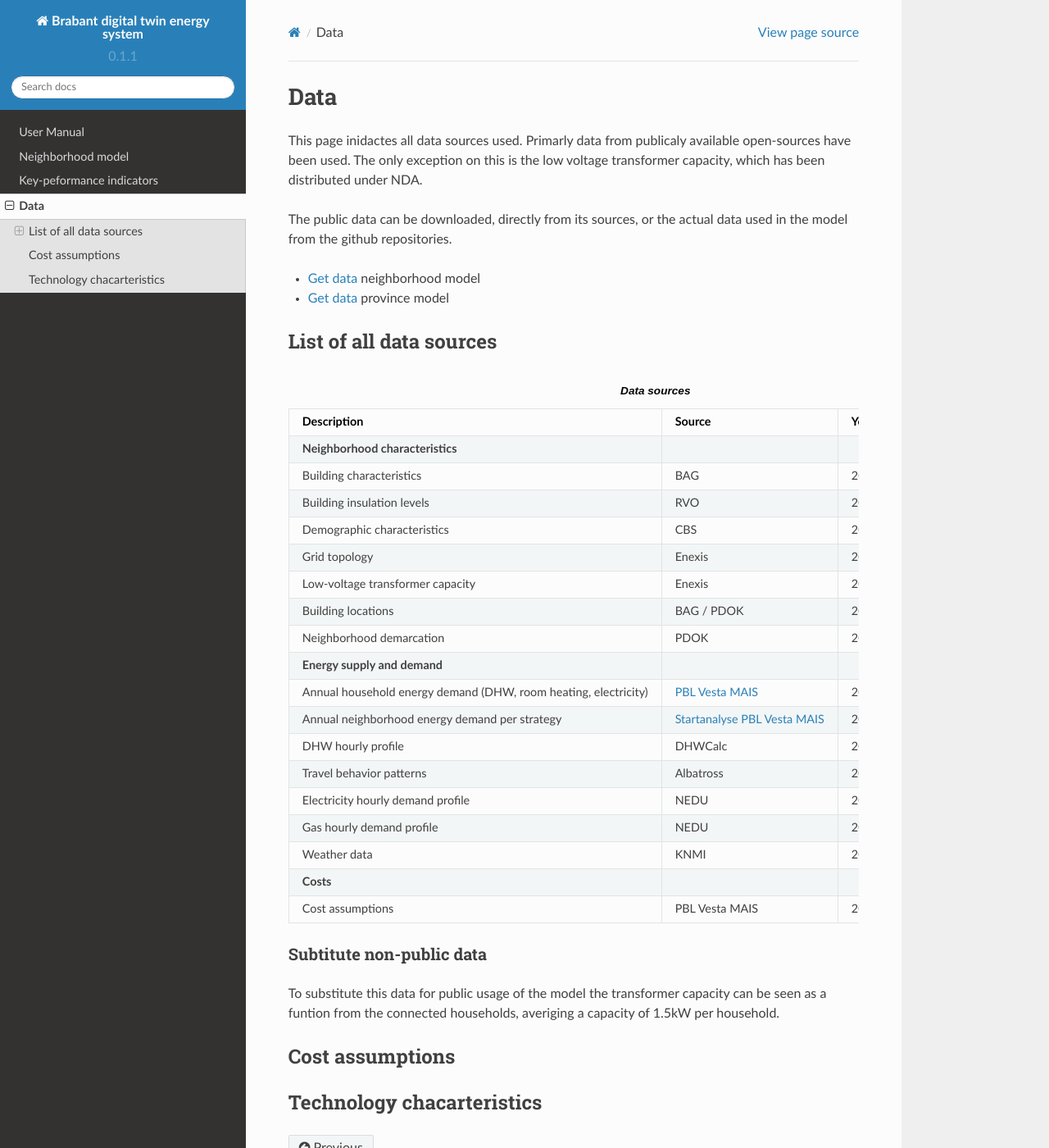
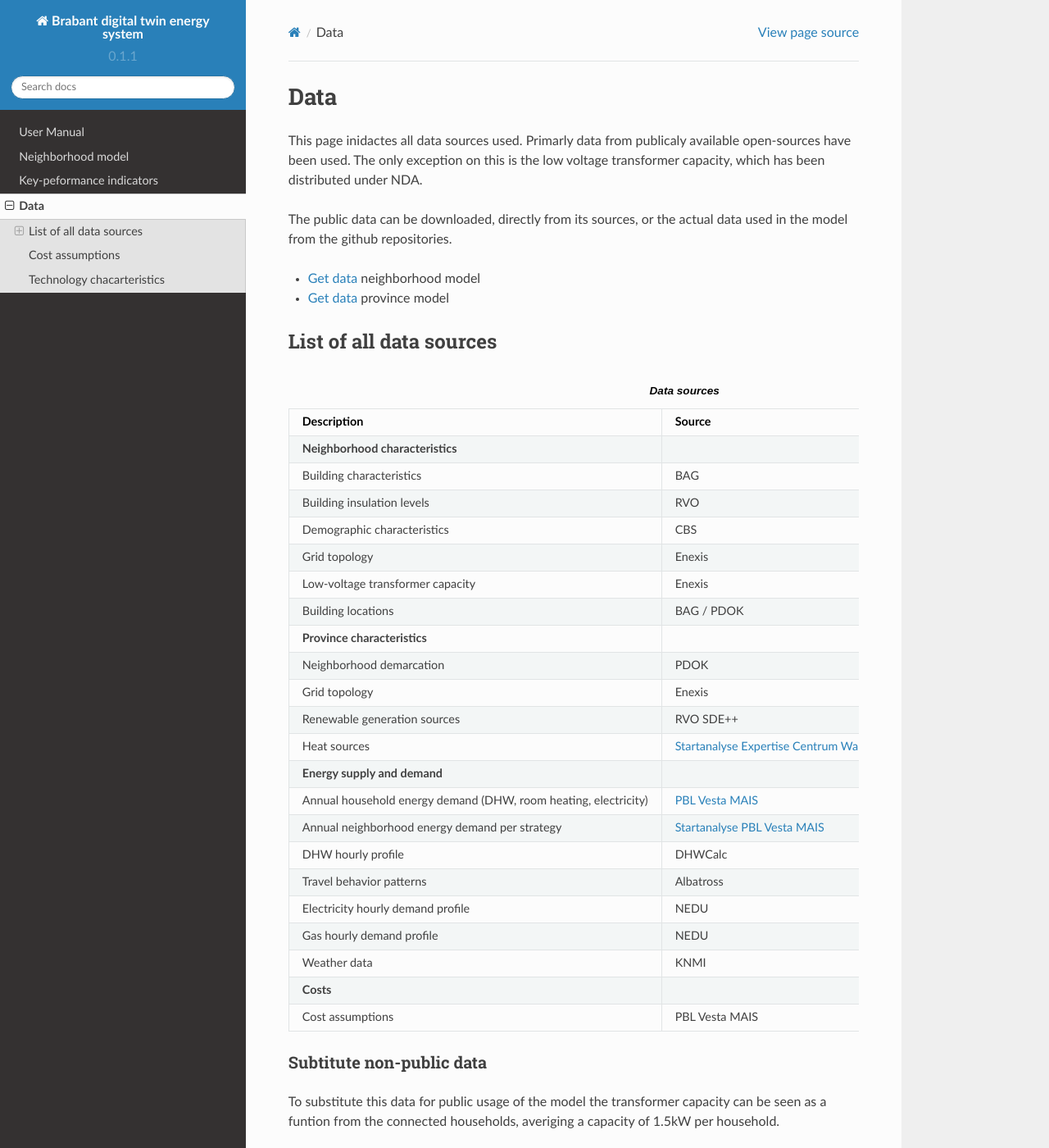
Before and after one commit to Zenmo/Digital-twin-Brabant-docs, a Sphinx documentation site: the page built from docs/source/data.rst, in a window 1280 px wide and 1400 px high. Shown: the whole window at 82% size. Built offline with Sphinx 7.4.7 and the Read the Docs theme 2.0.0, drawn with Linux system fonts in a browser that asks for light colours; pages that are not in the unit, such as notebooks, are missing from menus.

Commit message:
Update data.rst

```diff
--- a/docs/source/data.rst
+++ b/docs/source/data.rst
@@ -49,8 +49,24 @@ List of all data sources
      - BAG / PDOK
      - 2021
      - Open data
+   * - **Province characteristics**
+     -
+     -
+     -
    * - Neighborhood demarcation
      - PDOK
+     - 2021
+     - Open data
+   * - Grid topology
+     - Enexis
+     - 2021
+     - Open data
+   * - Renewable generation sources
+     - RVO SDE++
+     - 2022
+     - Open data
+   * - Heat sources
+     - `Startanalyse Expertise Centrum Warmte <https://www.warmteatlas.nl/viewer/app/Warmteatlas/v2?debug=false>`_
      - 2021
      - Open data
    * - **Energy supply and demand**
```
